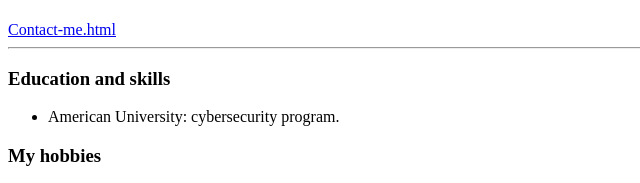
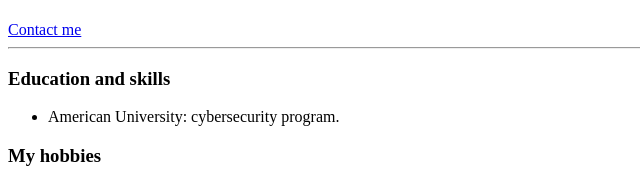
Before and after one commit to roberto01110100/CV, a plain HTML site: page index.html in a window 1280 px wide. Shown: the part 793-976 px from the top of the page, 0-640 px from the left. Drawn offline with Linux system fonts and the light colour scheme.

Commit message:
CONTACT-me

```diff
--- a/index.html
+++ b/index.html
@@ -19,7 +19,7 @@
   </table>
 
 
-  <a href="contact-me.html">Contact-me.html</a>
+  <a href="Contact-me.html">Contact me</a>
   <hr>
   <h3>Education and skills</h3>
   <ul>
```
